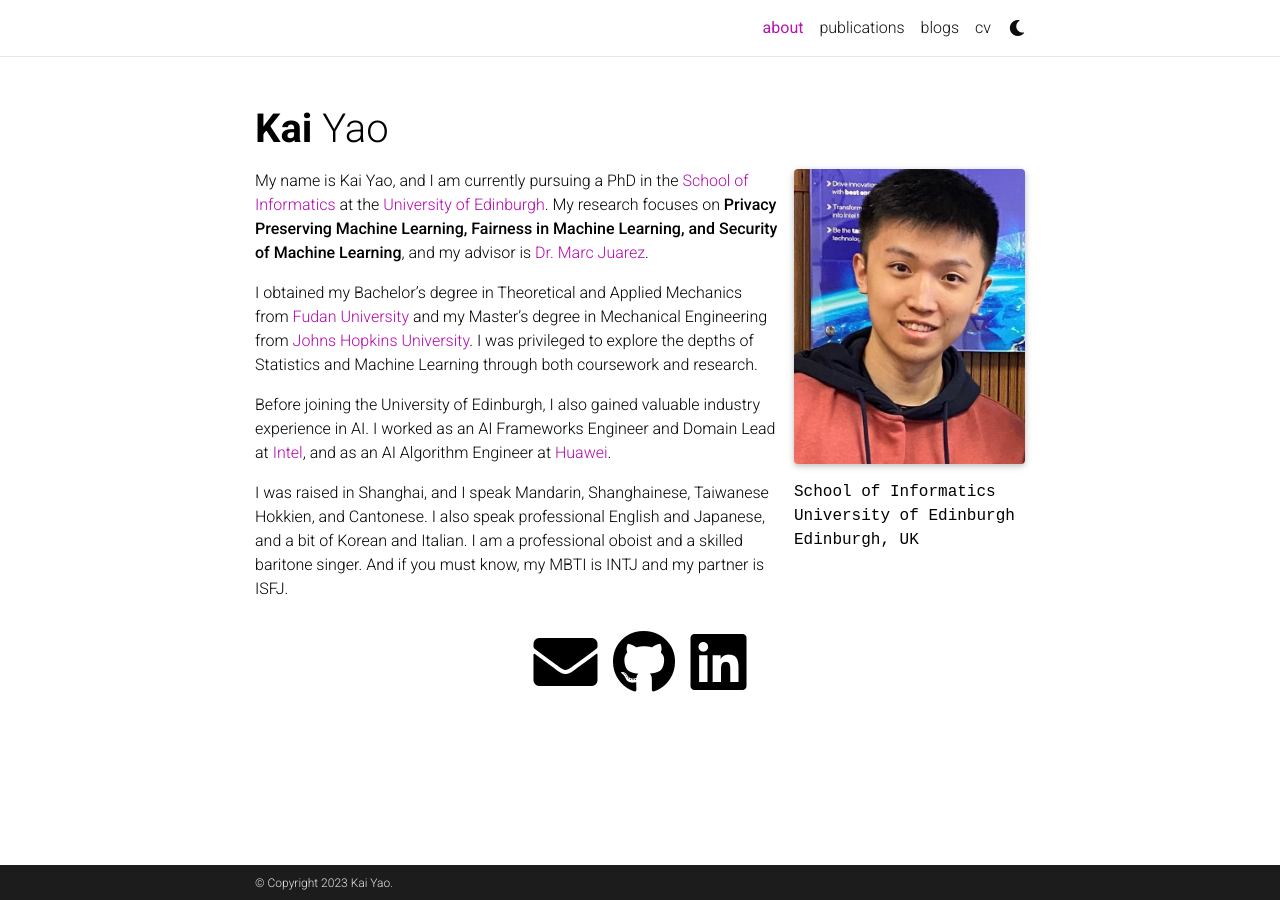
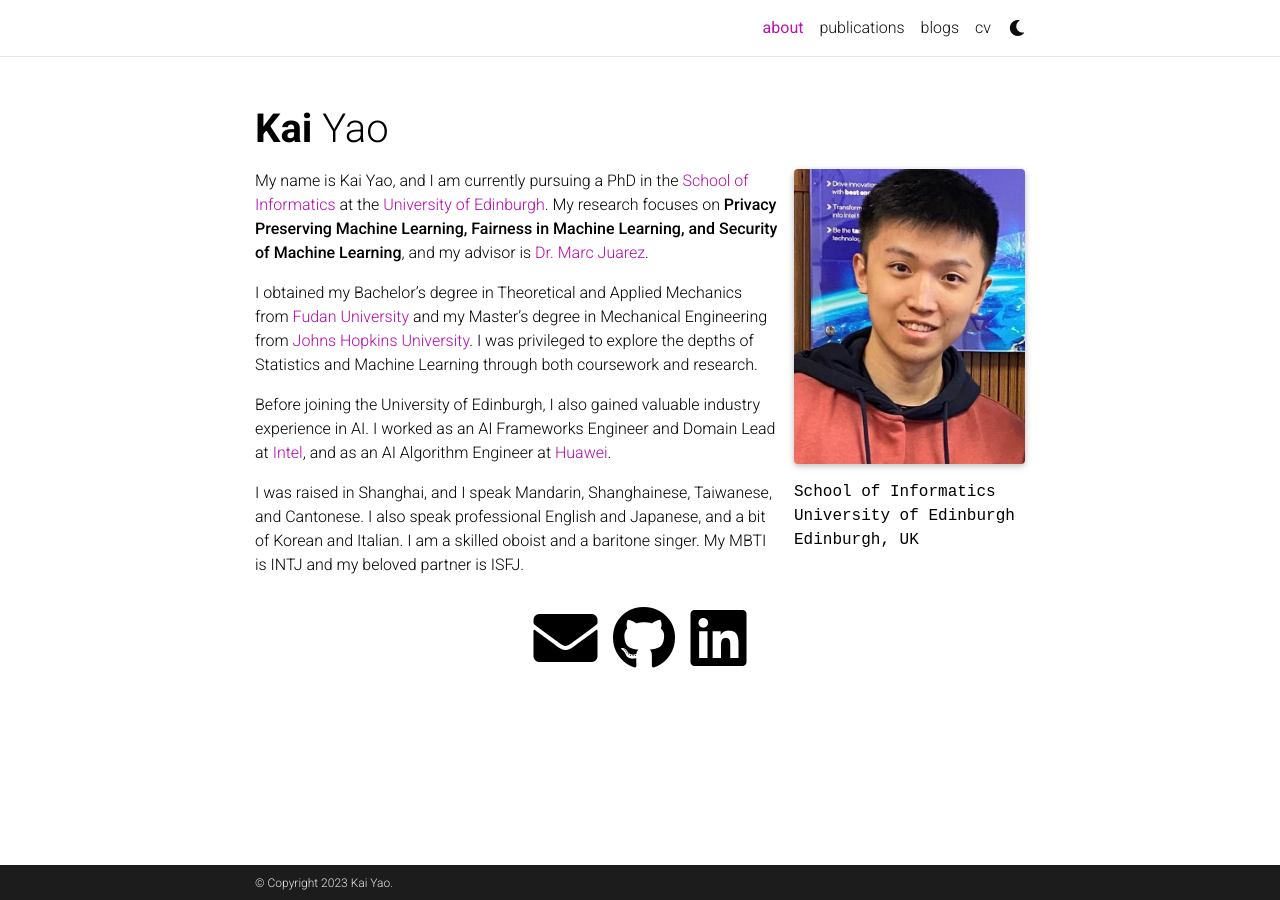
Before and after one commit to kaikaiyao/kaikaiyao.github.io, a Jekyll site: the page built from _pages/about.md, in a window 1280 px wide. Built offline with Jekyll 4.4.1, drawn with Linux system fonts in a browser that asks for light colours; full-size pictures stand in for the smaller copies a plugin makes; comment, search, counter and statistics services are not loaded; a style sheet for code colours, icons or effects is not loaded.

Commit message:
modify readme

```diff
--- a/_pages/about.md
+++ b/_pages/about.md
@@ -25,4 +25,4 @@
 
 Before joining the University of Edinburgh, I also gained valuable industry experience in AI. I worked as an AI Frameworks Engineer and Domain Lead at [Intel](https://www.intel.com/content/www/us/en/homepage.html), and as an AI Algorithm Engineer at [Huawei](https://www.huawei.com/en/).
 
-I was raised in Shanghai, and I speak Mandarin, Shanghainese, Taiwanese Hokkien, and Cantonese. I also speak professional English and Japanese, and a bit of Korean and Italian. I am a professional oboist and a skilled baritone singer. And if you must know, my MBTI is INTJ and my partner is ISFJ.
+I was raised in Shanghai, and I speak Mandarin, Shanghainese, Taiwanese, and Cantonese. I also speak professional English and Japanese, and a bit of Korean and Italian. I am a skilled oboist and a baritone singer. My MBTI is INTJ and my beloved partner is ISFJ.
```
